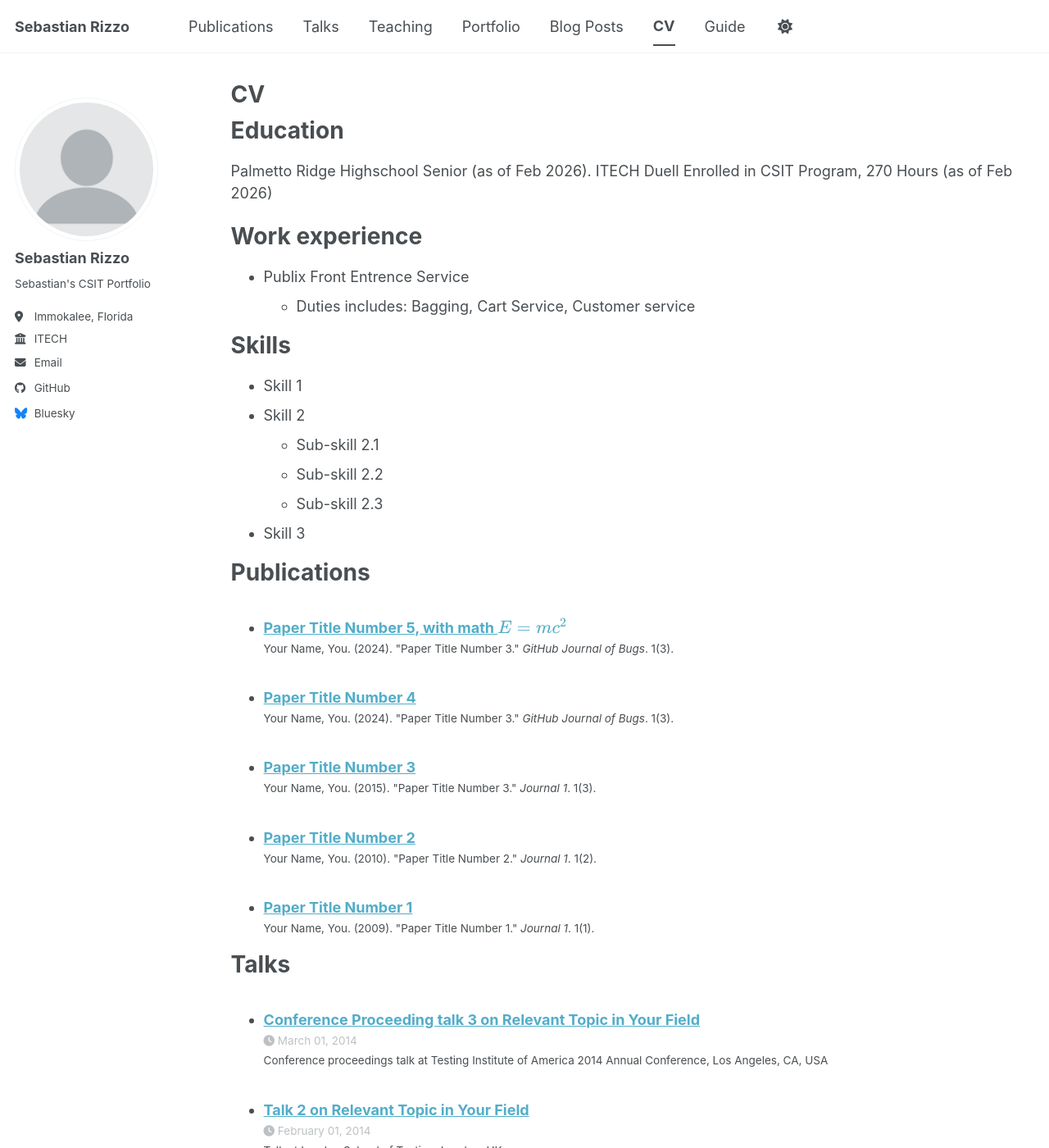
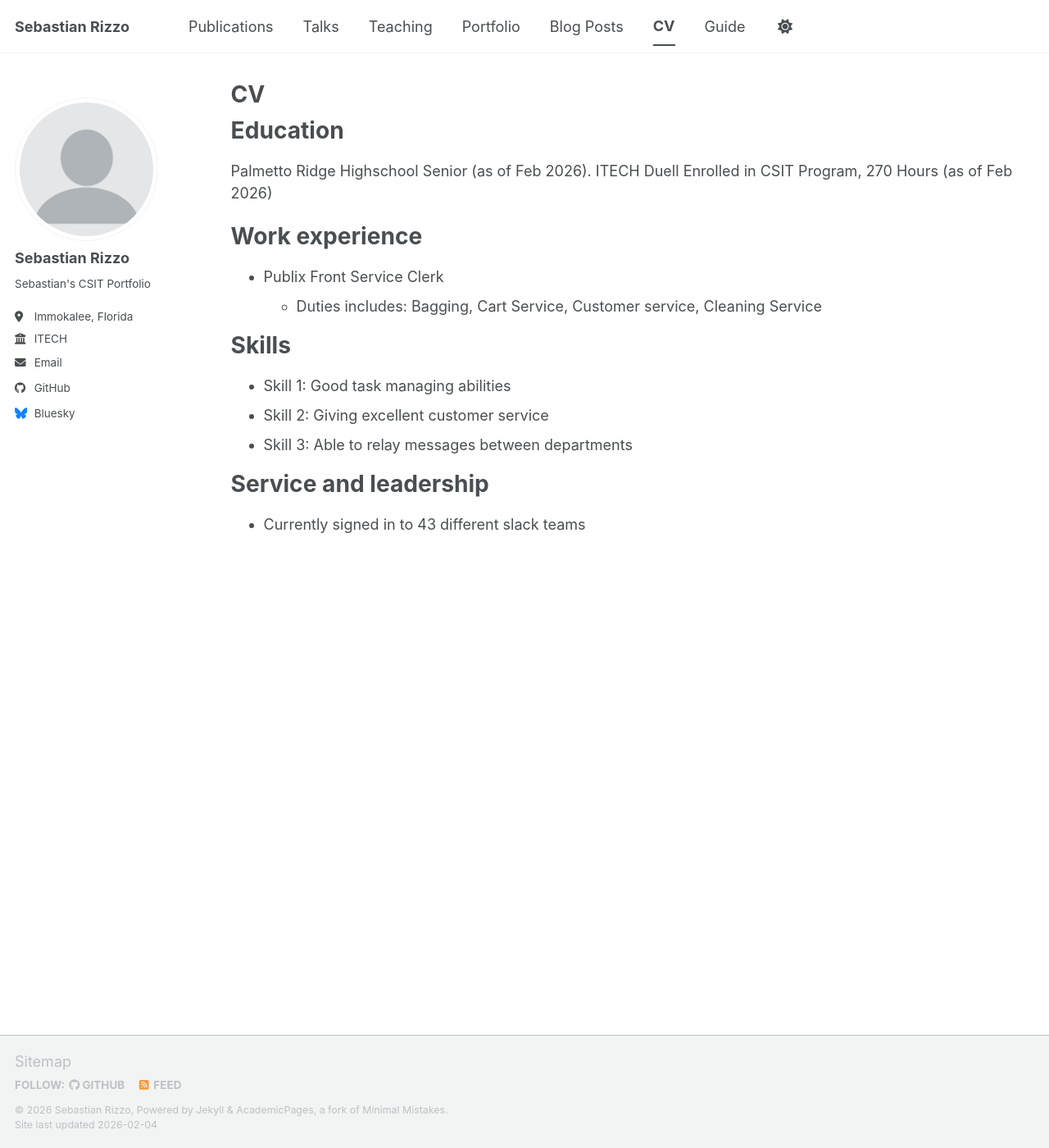
Before and after one commit to SebazRizzo98/SebazRizzo98.github.io, a Jekyll site: the page built from _pages/cv.md, in a window 1280 px wide and 1400 px high. Shown: the whole window at 82% size. Built offline with Jekyll 4.4.1, drawn with Linux system fonts in a browser that asks for light colours; a script bundle is joined from its source files by our own code; library files that are not in the unit come from our copies; some of the changed text lies outside the part shown.

Commit message:
Update cv.md

```diff
--- a/_pages/cv.md
+++ b/_pages/cv.md
@@ -14,38 +14,19 @@ Education
 Palmetto Ridge Highschool Senior (as of Feb 2026).
 ITECH Duell Enrolled in CSIT Program, 270 Hours (as of Feb 2026)
 
+
 Work experience
 ======
-* Publix Front Entrence Service
-  * Duties includes: Bagging, Cart Service, Customer service
+* Publix Front Service Clerk
+  * Duties includes: Bagging, Cart Service, Customer service, Cleaning Service
 
 
 Skills
 ======
-* Skill 1
-* Skill 2
-  * Sub-skill 2.1
-  * Sub-skill 2.2
-  * Sub-skill 2.3
-* Skill 3
+* Skill 1: Good task managing abilities
+* Skill 2: Giving excellent customer service
+* Skill 3: Able to relay messages between departments
 
-Publications
-======
-  <ul>{% for post in site.publications reversed %}
-    {% include archive-single-cv.html %}
-  {% endfor %}</ul>
-
-Talks
-======
-  <ul>{% for post in site.talks reversed %}
-    {% include archive-single-talk-cv.html  %}
-  {% endfor %}</ul>
-
-Teaching
-======
-  <ul>{% for post in site.teaching reversed %}
-    {% include archive-single-cv.html %}
-  {% endfor %}</ul>
 
 Service and leadership
 ======
```
